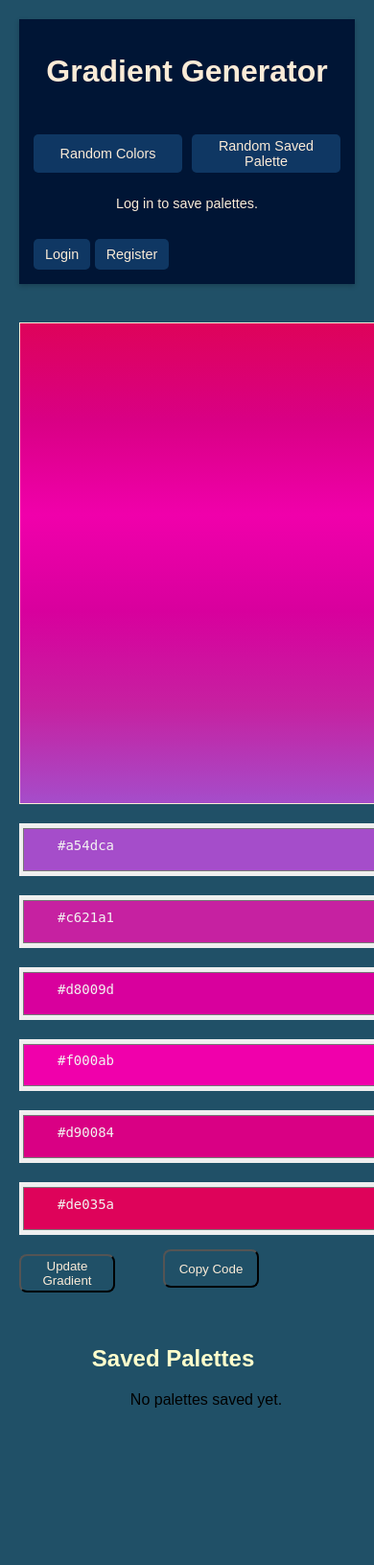
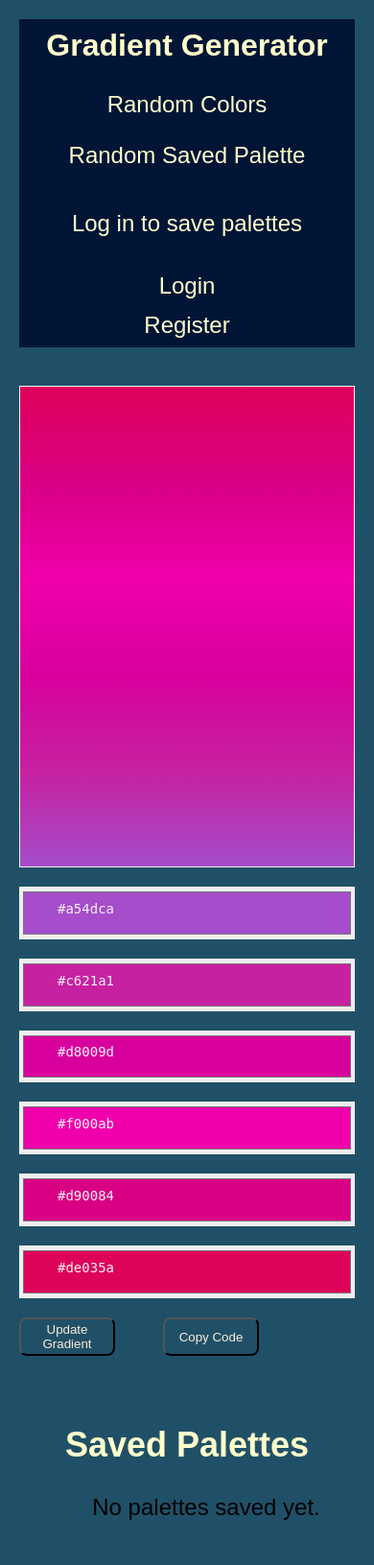
Before and after one commit to sdplamen/generate_gradient, a Django app: page / in a window 390 px wide; the page is wider, and only the part inside the window is pictured. Shown: that part at 96% size. Before the commit the page ends 1467 px from the top of that part, so only its background shows below. Run offline with Django 5.2, Linux system fonts and the light colour scheme; data that the repository does not hold is empty.

Commit message:
Update nav-bar and responsive design

```diff
--- a/static/style.css
+++ b/static/style.css
@@ -23,16 +23,16 @@ header {
 .container {
     display: flex;
     flex-wrap: nowrap;
-    justify-content: center;
+    justify-content: space-between;
     gap: 20px;
-    width: 1000px;
-    margin: 40px 0;
+    width: 100%;
+    margin: 40px auto;
 }
 
 .gradient-box {
     width: 1200px;
     height: 500px;
-    border: 0.5px solid antiquewhite;
+    border: 0.5px solid #f3f2f2;
 }
 
 .controls {
@@ -44,6 +44,7 @@ header {
 
 .controls .color-input-form {
     border: none;
+    outline: none;
     border-radius: 0;
 }
 
@@ -82,63 +83,54 @@ button:hover {
     cursor: pointer;
     color: antiquewhite;
 }
-/* style.css additions for the new nav-bar */
-.main-header {
-    display: flex;
-    justify-content: space-between;
-    align-items: center;
-    padding: 10px 30px;
+
+.nav-header {
     background-color: #001535;
-    color: antiquewhite;
-    box-shadow: 0 2px 5px rgba(0, 0, 0, 0.2);
+    padding: 5px;
 }
 
-.site-title {
-    display: block;
-    color: antiquewhite;
-    text-decoration: none;
+.nav-header ul {
+    list-style: none;
+    margin: 0;
+    padding: 0;
+    display: flex;
+    justify-content: space-around;
+    gap: 20px;
+    align-items: center;
 }
 
-.header-center {
-    display: flex;
-    gap: 30px;
-    align-items: center;
-    justify-content: center;
-    flex-grow: 1;
+.nav-header h1 {
+    font-size: 1.5rem;
+    margin: 0;
 }
 
-.nav-form button, .auth-btn {
-    padding: 10px 15px;
+.nav-header a,
+.nav-header .nav-btn {
+    width: 100%;
+    color: #ffffcc;
+    text-decoration: none;
+    background: none;
     border: none;
+    padding: 3px 12px;
+    cursor: pointer;
+    font-size: 1rem;
     border-radius: 5px;
-    cursor: pointer;
-    font-weight: 500;
-    text-decoration: none;
-    text-align: center;
-    display: inline-flex;
-    align-items: center;
-    justify-content: center;
-    background-color: #0f3763;
-    color: antiquewhite;
     transition: background-color 0.2s;
+    display: inline-block;
 }
 
-.nav-form button:hover, .auth-btn:hover {
-    background-color: #1a4f8a;
+.nav-header a:hover,
+.nav-header .nav-btn:hover {
+    background-color: #0f3763;
 }
 
-.login-prompt {
-    font-size: 0.9em;
-    color: antiquewhite;
-    margin: 0;
-    line-height: 1;
-    padding: 10px 0;
+.nav-header .save-palettes {
+    background: none;
+    color: #ffffcc;
 }
 
-.auth-link-text a {
-    font-weight: 600;
-    text-decoration: none;
-    color: #dcf151;
+.login {
+    text-align: center;
 }
 
 .edit button {
@@ -148,7 +140,7 @@ button:hover {
 
 .edit a {
     text-decoration: none;
-    color: antiquewhite;
+    color: #ffffcc;
 }
 
 .delete button {
@@ -158,11 +150,11 @@ button:hover {
 
 .delete a {
     text-decoration: none;
-    color: antiquewhite;
+    color: #ffffcc;
 }
 .saved-palettes {
     display: flex;
-    justify-content: center;
+    justify-content: space-evenly;
     /*position: fixed;*/
     /*right: 50px;*/
     /*top: 150px;*/
@@ -182,14 +174,12 @@ button:hover {
 }
 
 .pagination a {
-    display: flex;
-    justify-content: flex-start;
     text-decoration: none;
     color: #ffffcc;
 }
 
 .css-code-container {
-    margin-top: 170px;
+    margin-top: 175px;
     margin-left: 150px;
 }
 .css-code-container textarea {
@@ -212,7 +202,7 @@ button:hover {
     .container {
         display: flex;
         flex-wrap: nowrap;
-        justify-content: space-between;
+
     }
 
     .gradient-box {
@@ -220,88 +210,81 @@ button:hover {
     }
 
     .controls .color-input-form input {
-        width: 90%;
+        width: 100%;
+    }
+
+    .nav-header ul {
+        gap: 10px;
+    }
+    .nav-header a, .nav-header .nav-btn {
+        padding: 6px 10px;
     }
 }
 
 @media (max-width: 800px) {
-    .main-header {
-        padding: 10px 20px;
-    }
-
-    .header-center {
-        gap: 20px;
-    }
-    .nav-form button, .auth-btn {
-        padding: 8px 12px;
-        font-size: 0.9em;
-    }
-
     .container {
         display: flex;
         flex-wrap: wrap;
         justify-content: space-between;
     }
 
-    .gradient-box {
-        width: 60%;
+    .nav-header ul {
+        flex-direction: column;
+        gap: 5px;
+        align-items: stretch;
     }
 
-    .controls .color-input-form input {
-        width: 60%;
-    }
-}
-
-@media (max-width: 600px) {
-    .main-header {
-        flex-direction: column;
-        align-items: flex-start;
-        gap: 10px;
-        padding: 15px 15px;
+    .nav-header ul {
+        flex-wrap: wrap;
+        justify-content: center;
     }
 
-    .header-left {
+    .nav-header .title {
+        margin-right: 0;
         width: 100%;
         text-align: center;
         margin-bottom: 10px;
     }
 
-    .header-center {
-        width: 100%;
-        flex-wrap: wrap;
-        justify-content: space-around;
-        gap: 10px;
+    .nav-header .title {
+        font-size: 2rem;
     }
 
-    .nav-form {
-        flex: 1 1 45%;
-        margin: 5px 0;
+    .saved-palettes,
+    .nav-header li,
+    .nav-header a,
+    .nav-header .nav-btn,
+    .nav-header form,
+    .login-info{
+        display: block;
+        padding: 2px 0;
+        text-align: center;
+        font-size: 1.2rem;
+    }
+}
+
+@media (max-width: 600px) {
+    .container {
+        display: flex;
+        flex-wrap: wrap;
+        justify-content: space-between;
     }
 
-    .nav-form button {
-        width: 100%;
+    .nav-header ul {
+        flex-direction: column;
+        gap: 5px;
+        align-items: stretch;
     }
 
-    .login-prompt {
+    .saved-palettes,
+    .nav-header li,
+    .nav-header a,
+    .nav-header .nav-btn,
+    .nav-header form,
+    .login-info{
+        display: block;
+        padding: 2px 0;
         text-align: center;
-        width: 100%;
-        order: 10;
-    }
-
-    .header-right {
-        width: 100%;
-        justify-content: center;
-        margin-top: 10px;
-    }
-    .auth-btn {
-        flex-grow: 1;
-        max-width: 45%;
-    }
-
-    .gradient-box {
-        width: 500px;
-    }
-    .controls .color-input-form input {
-        width: 50%;
+        font-size: 1.5rem;
     }
 }
--- a/templates/index.html
+++ b/templates/index.html
@@ -57,10 +57,10 @@
         </article>
         <div class="pagination">
             {% if saved_palettes.has_previous %}
-                <a href="?page={{ saved_palettes.previous_page_number }}">Previous</a>
+                <button><a href="?page={{ saved_palettes.previous_page_number }}">Previous</a></button>
             {% endif %}
             {% if saved_palettes.has_next %}
-                <a href="?page={{ saved_palettes.next_page_number }}">Next</a>
+                <button><a href="?page={{ saved_palettes.next_page_number }}">Next</a></button>
             {% endif %}
         </div>
     </div>
--- a/templates/nav-bar.html
+++ b/templates/nav-bar.html
@@ -1,40 +1,41 @@
 {% load static %}
-<header class="main-header">
-    <div class="header-left">
-        <h1><a href="{% url 'generate_gradient' %}" class="site-title">Gradient Generator</a></h1>
-    </div>
-
-    <div class="header-center">
-        <form method="GET" action="{% url 'generate_gradient' %}" class="nav-form">
-            <button class="random" name="random" value="true">Random Colors</button>
-        </form>
-
-        <form method="GET" action="{% url 'get_saved_palette' %}" class="nav-form">
-            <button class="saved">Random Saved Palette</button>
-        </form>
-
+<header class="nav-header">
+    <ul>
+        <li><a href="{% url 'generate_gradient' %}"><h1 class="title">Gradient Generator</h1></a></li>
+        <li class="random-color">
+            <form method="GET" action="{% url 'generate_gradient' %}" class="nav-form">
+                <button class="nav-btn" name="random" value="true">Random Colors</button>
+            </form>
+        </li>
+        <li class="random-saved-palettes">
+            <form method="GET" action="{% url 'get_saved_palette' %}">
+                <button class="nav-btn">Random Saved Palette</button>
+            </form>
+        </li>
+        <li class="save-palettes">
         {% if user.is_authenticated %}
             <form method="POST" action="{% url 'generate_gradient' %}" class="nav-form save-form-nav">
                 {% csrf_token %}
                 {% for color in colors %}
                     <input type="hidden" name="color{{ forloop.counter }}" value="{{ color }}">
                 {% endfor %}
-                <button class="save">Save Palette</button>
+                <button class="nav-btn">Save Palette</button>
             </form>
         {% else %}
-            <p class="login-prompt">Log in to save palettes.</p>
+            <p class="login-info">Log in to save palettes</p>
         {% endif %}
-    </div>
+        </li>
+        {% if user.is_authenticated %}
+        <li>
+            <form method="POST" action="{% url 'logout' %}">
+                {% csrf_token %}
+                <button class="nav-btn">Logout</button>
+            </form>
 
-    <nav class="header-right">
-        {% if user.is_authenticated %}
-            <form method="POST" action="{% url 'logout' %}" style="display: inline;">
-                {% csrf_token %}
-                <button type="submit" class="auth-btn logout">Logout</button>
-            </form>
         {% else %}
-            <a href="{% url 'login' %}" class="auth-btn login">Login</a>
-            <a href="{% url 'register' %}" class="auth-btn register">Register</a>
+        <li class="login"><a href="{% url 'login' %}">Login</a></li>
+        <li class="login"><a href="{% url 'register' %}">Register</a></li>
+        </li>
         {% endif %}
-    </nav>
+    </ul>
 </header>
```
Also changed, not shown: 2 other files.
